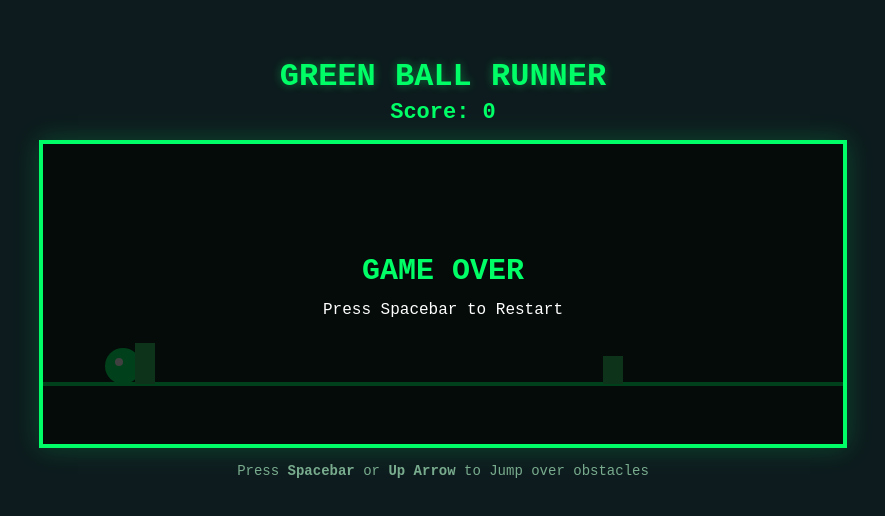
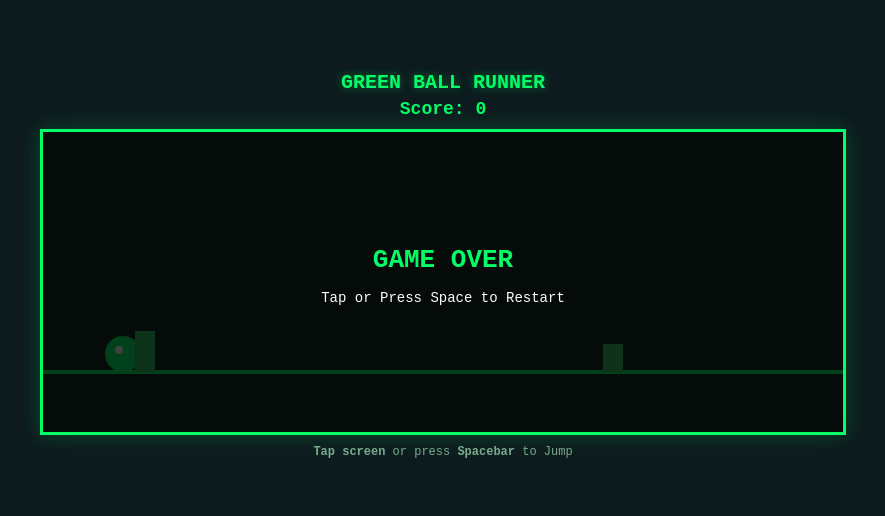
Before and after one commit to loaiatef757-hub/test, a plain HTML site: page index.html in a window 1280 px wide. Shown: the part 142-658 px from the top of the page, without its empty margins (197-1082 px from the left). Drawn offline with Linux system fonts and the light colour scheme.

Commit message:
Update index.html

```diff
--- a/index.html
+++ b/index.html
@@ -2,7 +2,7 @@
 <html lang="en">
 <head>
     <meta charset="UTF-8">
-    <meta name="viewport" content="width=device-width, initial-scale=1.0">
+    <meta name="viewport" content="width=device-width, initial-scale=1.0, maximum-scale=1.0, user-scalable=no">
     <title>Green Ball Runner</title>
     <style>
         body {
@@ -16,25 +16,33 @@
             height: 100vh;
             margin: 0;
             overflow: hidden;
+            /* Prevents phone screen bouncing/scrolling */
+            touch-action: none;
         }
         h1 {
             margin-bottom: 5px;
+            font-size: 20px;
             text-shadow: 0 0 10px rgba(0, 255, 102, 0.4);
+            text-align: center;
         }
         #score-board {
-            font-size: 22px;
-            margin-bottom: 15px;
+            font-size: 18px;
+            margin-bottom: 10px;
             font-weight: bold;
         }
         canvas {
-            border: 4px solid #00ff66;
+            border: 3px solid #00ff66;
             background-color: #112a22;
-            box-shadow: 0 0 25px rgba(0, 255, 102, 0.2);
+            box-shadow: 0 0 20px rgba(0, 255, 102, 0.2);
+            max-width: 100%;
+            height: auto;
         }
         .instructions {
-            margin-top: 15px;
-            font-size: 14px;
+            margin-top: 10px;
+            font-size: 12px;
             color: #79ac8e;
+            text-align: center;
+            padding: 0 10px;
         }
     </style>
 </head>
@@ -45,7 +53,7 @@
 
     <canvas id="gameCanvas" width="800" height="300"></canvas>
 
-    <div class="instructions">Press <strong>Spacebar</strong> or <strong>Up Arrow</strong> to Jump over obstacles</div>
+    <div class="instructions"><strong>Tap screen</strong> or press <strong>Spacebar</strong> to Jump</div>
 
     <script>
         const canvas = document.getElementById("gameCanvas");
@@ -72,17 +80,33 @@
         let obstacleTimer = 0;
         let nextObstacleTime = 100;
 
-        // Listen for jump controls
+        // Jump action handler (used for both keyboard and mobile tap)
+        function triggerJump() {
+            if (isGameOver) {
+                resetGame();
+            } else if (ball.grounded) {
+                ball.dy = ball.jumpStrength;
+                ball.grounded = false;
+            }
+        }
+
+        // Listen for keyboard controls (Desktop)
         document.addEventListener("keydown", function(e) {
             if ((e.code === "Space" || e.code === "ArrowUp")) {
-                if (isGameOver) {
-                    resetGame();
-                } else if (ball.grounded) {
-                    ball.dy = ball.jumpStrength;
-                    ball.grounded = false;
-                }
+                triggerJump();
                 e.preventDefault(); // Prevent page scrolling on spacebar
             }
+        });
+
+        // Listen for touch/click controls (Mobile & Tablet)
+        window.addEventListener("touchstart", function(e) {
+            triggerJump();
+            e.preventDefault();
+        }, { passive: false });
+
+        window.addEventListener("click", function(e) {
+            // Avoid double triggering if it was a touch event on some browsers
+            if (e.pointerType === "touch") return;
         });
 
         // Main Game Loop
@@ -117,7 +141,7 @@
             ctx.beginPath();
             ctx.arc(ball.x, ball.y, ball.radius, 0, Math.PI * 2);
             ctx.fill();
-            // Add a glowing core to the ball
+            // Glowing core
             ctx.fillStyle = "#ffffff";
             ctx.beginPath();
             ctx.arc(ball.x - 4, ball.y - 4, 4, 0, Math.PI * 2);
@@ -128,7 +152,6 @@
             if (obstacleTimer >= nextObstacleTime) {
                 spawnObstacle();
                 obstacleTimer = 0;
-                // Randomize time between obstacles to keep it unpredictable
                 nextObstacleTime = Math.floor(Math.random() * 50) + 70;
             }
 
@@ -137,11 +160,11 @@
                 let obs = obstacles[i];
                 obs.x -= gameSpeed;
 
-                // Draw obstacle (retro green blocks/spikes)
+                // Draw obstacle
                 ctx.fillStyle = "#33cc66";
                 ctx.fillRect(obs.x, obs.y, obs.width, obs.height);
 
-                // Collision detection (Circle to Box collision)
+                // Collision detection
                 if (
                     ball.x + ball.radius > obs.x &&
                     ball.x - ball.radius < obs.x + obs.width &&
@@ -150,13 +173,12 @@
                     isGameOver = true;
                 }
 
-                // Remove obstacles that go off-screen and increase score
+                // Remove off-screen obstacles and increase score
                 if (obs.x + obs.width < 0) {
                     obstacles.splice(i, 1);
                     score += 10;
                     document.getElementById("score").innerText = score;
 
-                    // Gradually speed up game over time
                     if (score % 50 === 0) {
                         gameSpeed += 0.5;
                     }
@@ -169,21 +191,21 @@
                 ctx.fillRect(0, 0, canvas.width, canvas.height);
 
                 ctx.fillStyle = "#00ff66";
-                ctx.font = "bold 30px 'Courier New'";
+                ctx.font = "bold 26px 'Courier New'";
                 ctx.textAlign = "center";
                 ctx.fillText("GAME OVER", canvas.width / 2, canvas.height / 2 - 15);
 
-                ctx.font = "16px 'Courier New'";
+                ctx.font = "14px 'Courier New'";
                 ctx.fillStyle = "#ffffff";
-                ctx.fillText("Press Spacebar to Restart", canvas.width / 2, canvas.height / 2 + 20);
-                ctx.textAlign = "left"; // Reset alignment
+                ctx.fillText("Tap or Press Space to Restart", canvas.width / 2, canvas.height / 2 + 20);
+                ctx.textAlign = "left";
             }
 
             requestAnimationFrame(update);
         }
 
         function spawnObstacle() {
-            const height = Math.floor(Math.random() * 25) + 25; // Random heights
+            const height = Math.floor(Math.random() * 25) + 25;
             const width = 20;
             obstacles.push({
                 x: canvas.width,
@@ -207,7 +229,7 @@
             update();
         }
 
-        // Start the game loop
+        // Start game loop
         update();
     </script>
 </body>
```
